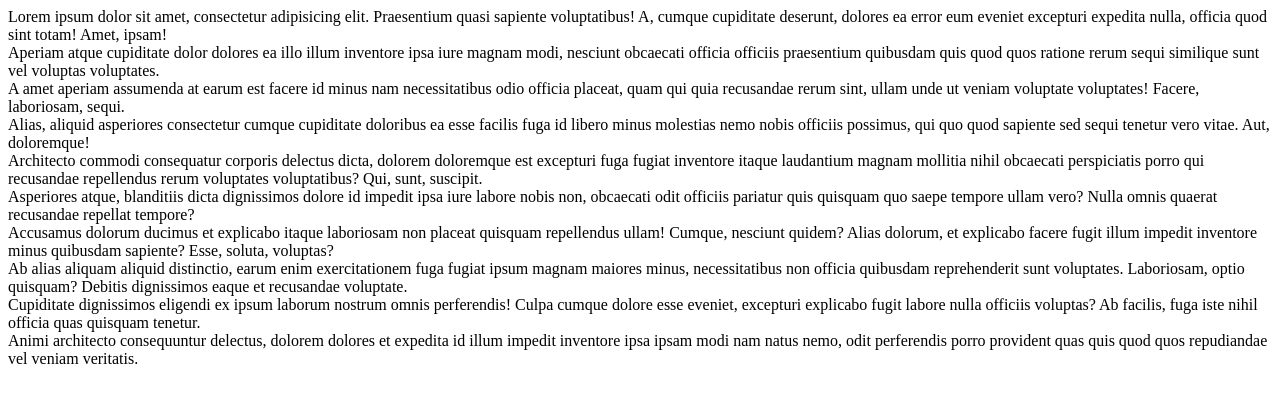
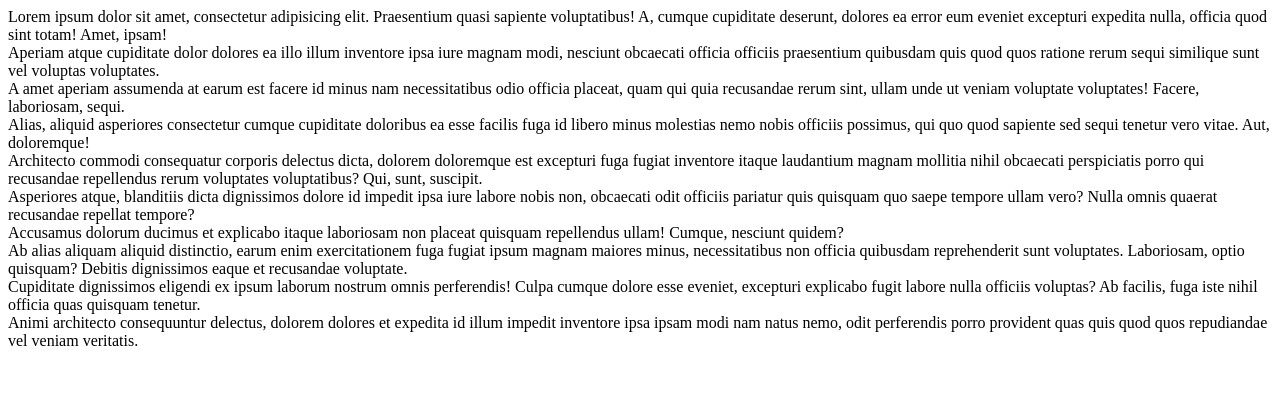
Before and after one commit to iCascada/symfony, a plain HTML site: page index.html in a window 1280 px wide. Drawn offline with Linux system fonts and the light colour scheme.

Commit message:
api1: refactor

```diff
--- a/index.html
+++ b/index.html
@@ -27,9 +27,9 @@
     <div>Asperiores atque, blanditiis dicta dignissimos dolore id impedit ipsa iure labore nobis non, obcaecati odit
         officiis pariatur quis quisquam quo saepe tempore ullam vero? Nulla omnis quaerat recusandae repellat tempore?
     </div>
-    <div>Accusamus dolorum ducimus et explicabo itaque laboriosam non placeat quisquam repellendus ullam! Cumque, nesciunt
-        quidem? Alias dolorum, et explicabo facere fugit illum impedit inventore minus quibusdam sapiente? Esse, soluta,
-        voluptas?
+    <div>
+        Accusamus dolorum ducimus et explicabo itaque laboriosam non placeat quisquam repellendus ullam! Cumque, nesciunt
+        quidem?
     </div>
     <div>Ab alias aliquam aliquid distinctio, earum enim exercitationem fuga fugiat ipsum magnam maiores minus,
         necessitatibus non officia quibusdam reprehenderit sunt voluptates. Laboriosam, optio quisquam? Debitis dignissimos
```
